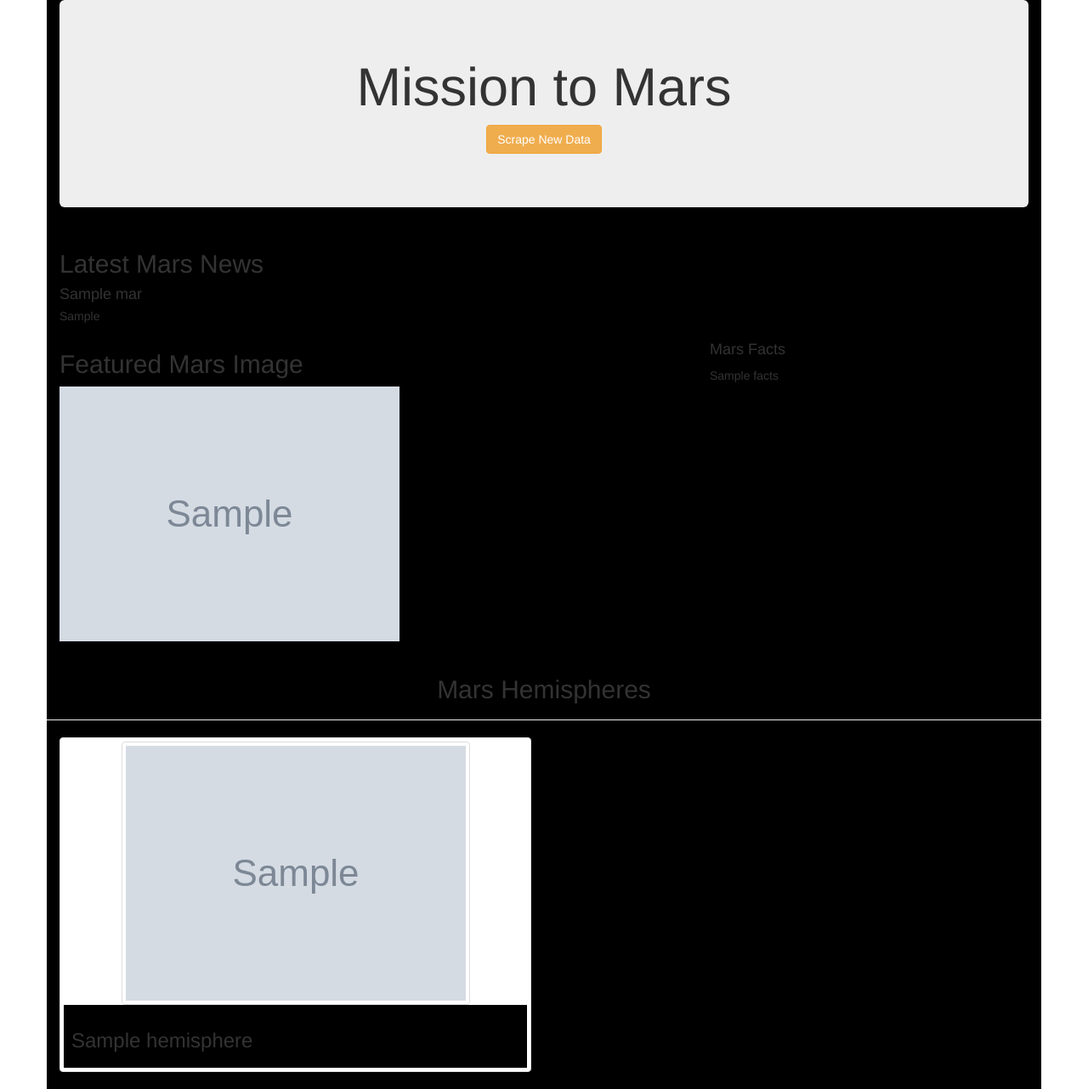
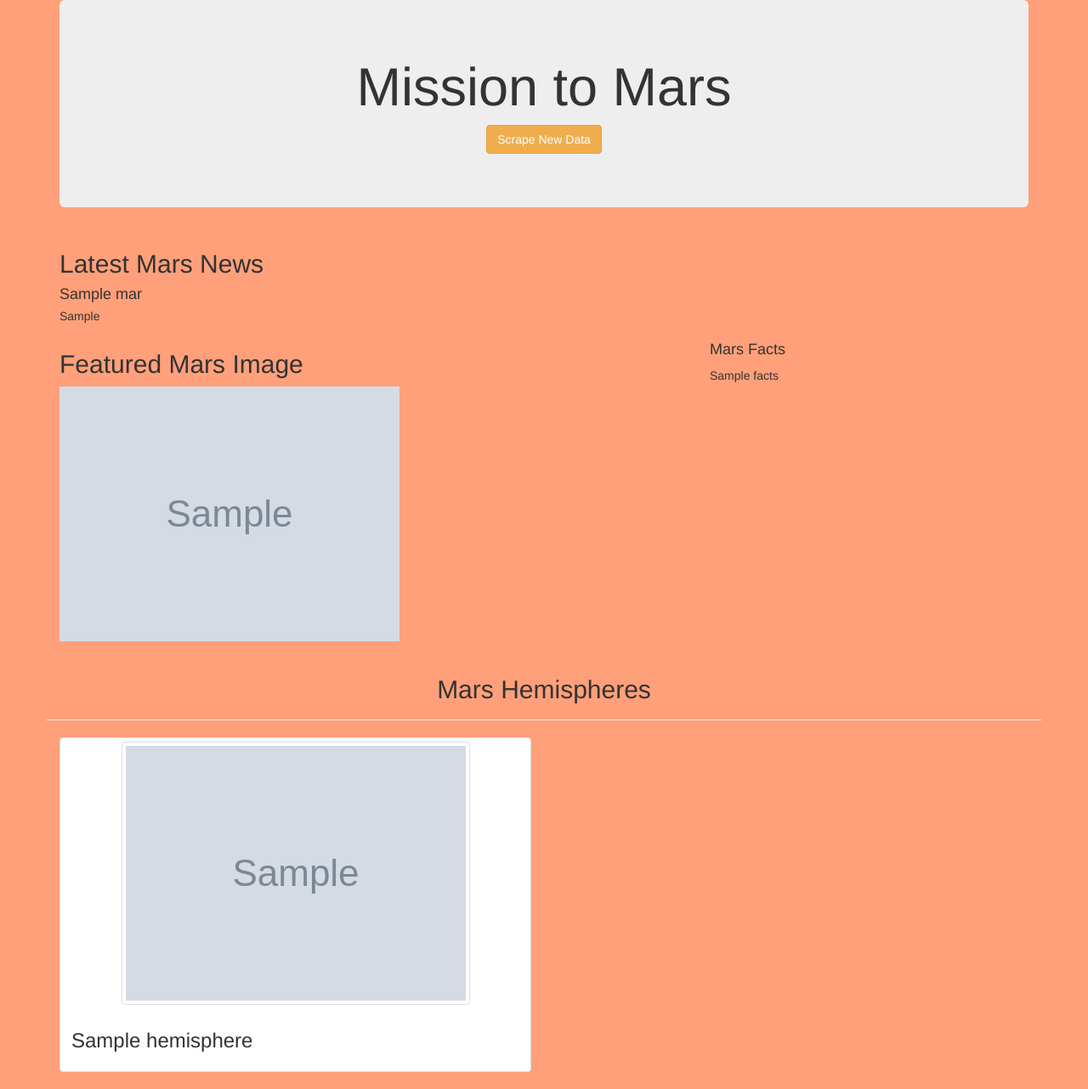
Before and after one commit to catderohan/Mission-to-Mars, a Flask app: page / in a window 1280 px wide. Shown: the whole page at 85% size. Run offline with Flask 2, Linux system fonts and the light colour scheme; grey boxes marked "Sample" are stand-in pictures; a database or web service that is not in the repository returns one stand-in record (values such as "Sample title"); some libraries are stand-ins or nearby versions.

Commit message:
add files

```diff
--- a/templates/index.html
+++ b/templates/index.html
@@ -10,16 +10,13 @@
       href="https://maxcdn.bootstrapcdn.com/bootstrap/3.3.7/css/bootstrap.min.css"
     />
   </head>
-  <style>
-      div {background-color: black}
-    </style>
-  <body>
+  <body style="background-color:lightsalmon";>
     <div class="container">
       <!-- Add Jumbotron to Header -->
       <div class="jumbotron text-center">
         <h1>Mission to Mars</h1>
         <!-- Add a button to activate scraping script -->
-        <p><a class="btn btn-warning" href="/scrape" role="button">Scrape New Data</a></p>
+        <p><a class="btn btn-active btn-warning" href="/scrape" role="button">Scrape New Data</a></p>
       </div>
 
       <!-- Add section for Mars News -->
@@ -42,7 +39,7 @@
 
           <!-- if images is False/None/non-existent, then default to error message -->
           <img
-            src="{{mars.featured_image | default('static/images/error.png', true) }}"
+            src="{{mars.featured_image | default('static/images/error.png', true)}}"
             class="img-responsive"
             alt="Responsive image"
           />
@@ -64,9 +61,9 @@
         </div>
 
         {% for hemisphere in mars.hemispheres %}
-        <div class="col-md-6">
+        <div class="col-sm-3 col-md-6">
           <div class="thumbnail">
-            <img src="{{hemisphere.img_url | default('static/images/error.png', true)}}" alt="..." class="img-thumbnail">
+            <img src="{{hemisphere.img_url}}" alt="..." class="img-thumbnail">
             <div class="caption">
               <h3>{{hemisphere.title}}</h3>
             </div>
```
